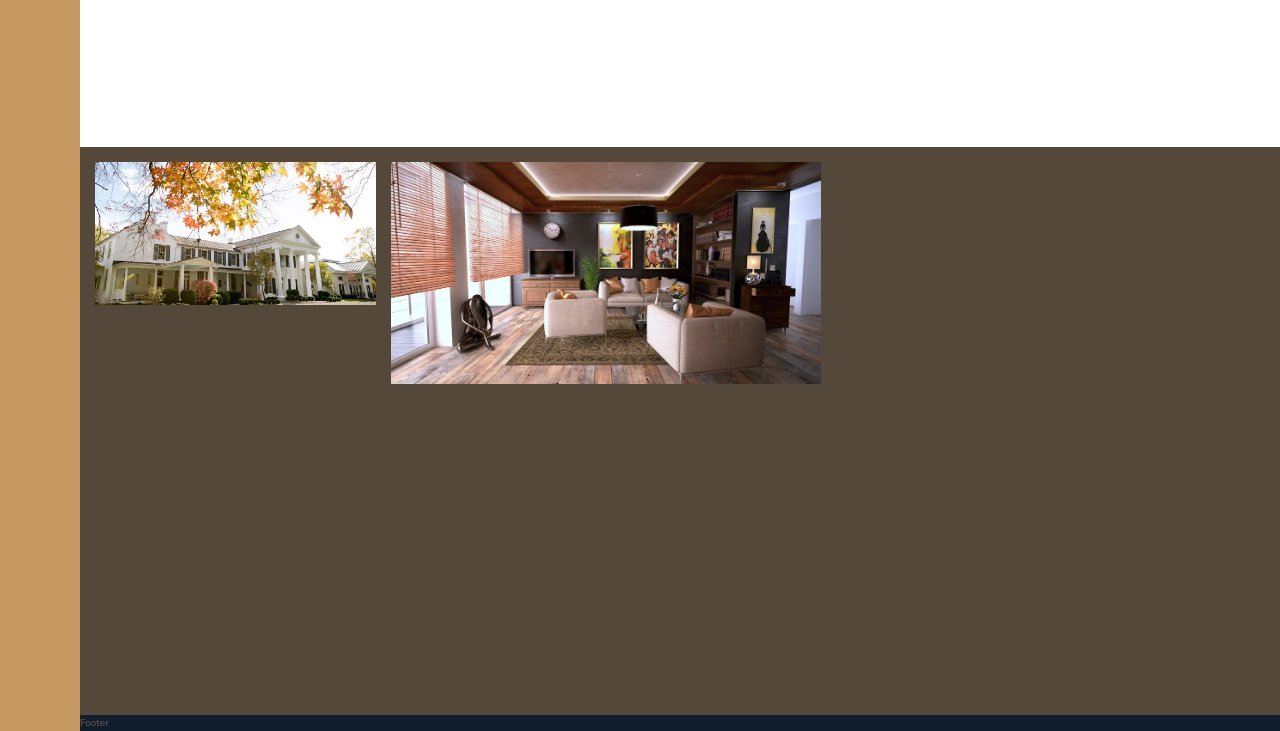
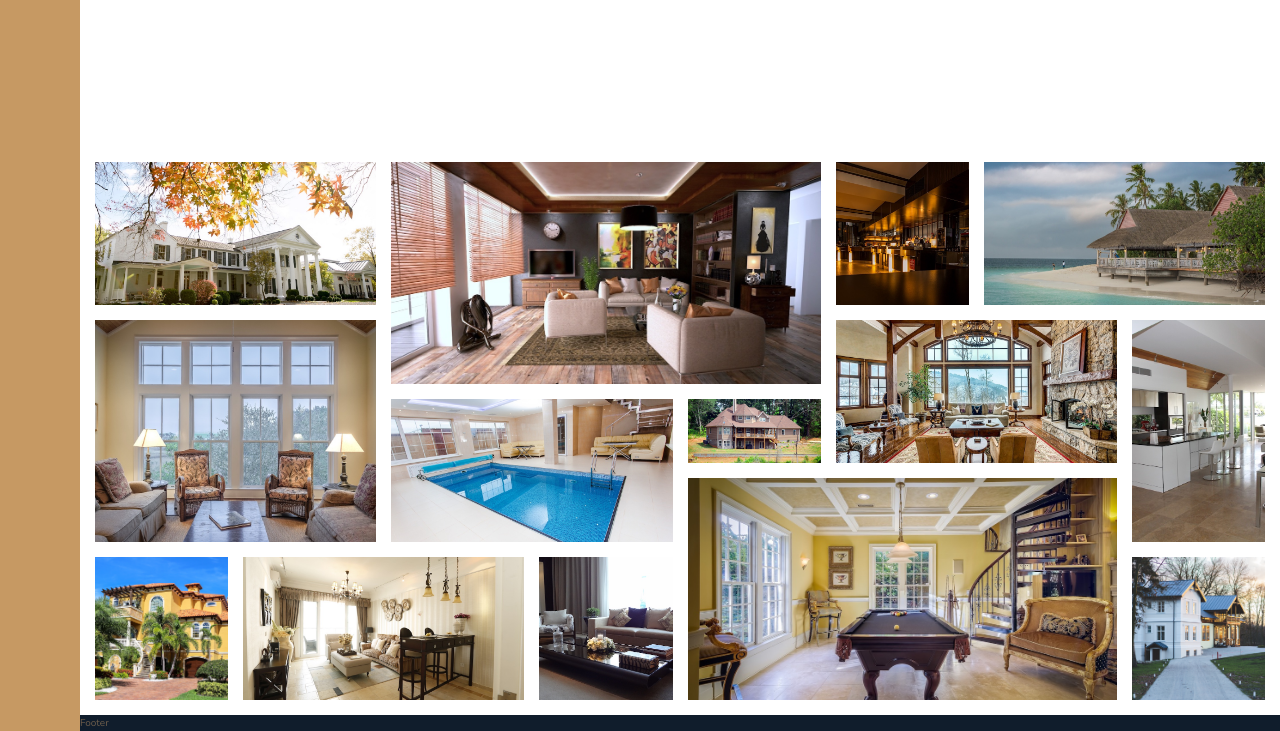
Before and after one commit to vidban/Nexter-clone, a website built with webpack: page src/client/views/index.html in a window 1280 px wide. Shown: the part 3005-3736 px from the top of the page. Built offline with nearby package versions, Linux system fonts and the light colour scheme; files whose address does not match are found by name.

Commit message:
Added all images to gallery with style

```diff
--- a/src/client/styles/_gallery.scss
+++ b/src/client/styles/_gallery.scss
@@ -1,5 +1,4 @@
 .gallery {
-  background-color: $color-grey-dark-1;
   grid-column: full-start / full-end;
   padding: 1.5rem;
 
@@ -18,6 +17,66 @@
       grid-row: 1 / span 3;
       grid-column: 3 / span 3;
     }
+
+    &--3 {
+      grid-row: 1 / span 2;
+      grid-column: 6 / span 1;
+    }
+
+    &--4 {
+      grid-row: 1 / span 2;
+      grid-column: 7 / span 2;
+    }
+
+    &--5 {
+      grid-row: 3 / span 3;
+      grid-column: 1 / span 2;
+    }
+
+    &--6 {
+      grid-row: 4 / span 2;
+      grid-column: 3 / span 2;
+    }
+
+    &--7 {
+      grid-row: 4 / span 1;
+      grid-column: 5 / span 1;
+    }
+
+    &--8 {
+      grid-row: 3 / span 2;
+      grid-column: 6 / span 2;
+    }
+
+    &--9 {
+      grid-row: 3 / span 3;
+      grid-column: 8 / span 1;
+    }
+
+    &--10 {
+      grid-row: 6 / span 2;
+      grid-column: 1 / span 1;
+    }
+
+    &--11 {
+      grid-row: 6 / span 2;
+      grid-column: 2 / span 2;
+    }
+
+    &--12 {
+      grid-row: 6 / span 2;
+      grid-column: 4 / span 1;
+    }
+
+    &--13 {
+      grid-row: 5 / span 3;
+      grid-column: 5 / span 3;
+    }
+
+    &--14 {
+      grid-row: 6 / span 2;
+      grid-column: 8 / span 1;
+    }
   }
 
   &__img {
--- a/src/client/views/index.html
+++ b/src/client/views/index.html
@@ -303,6 +303,42 @@
       <figure class="gallery__item gallery__item--2">
         <img src="gal-2.jpeg" alt="Gallery image 2" class="gallery__img" />
       </figure>
+      <figure class="gallery__item gallery__item--3">
+        <img src="gal-3.jpeg" alt="Gallery image 3" class="gallery__img" />
+      </figure>
+      <figure class="gallery__item gallery__item--4">
+        <img src="gal-4.jpeg" alt="Gallery image 4" class="gallery__img" />
+      </figure>
+      <figure class="gallery__item gallery__item--5">
+        <img src="gal-5.jpeg" alt="Gallery image 5" class="gallery__img" />
+      </figure>
+      <figure class="gallery__item gallery__item--6">
+        <img src="gal-6.jpeg" alt="Gallery image 6" class="gallery__img" />
+      </figure>
+      <figure class="gallery__item gallery__item--7">
+        <img src="gal-7.jpeg" alt="Gallery image 7" class="gallery__img" />
+      </figure>
+      <figure class="gallery__item gallery__item--8">
+        <img src="gal-8.jpeg" alt="Gallery image 8" class="gallery__img" />
+      </figure>
+      <figure class="gallery__item gallery__item--9">
+        <img src="gal-9.jpeg" alt="Gallery image 9" class="gallery__img" />
+      </figure>
+      <figure class="gallery__item gallery__item--10">
+        <img src="gal-10.jpeg" alt="Gallery image 10" class="gallery__img" />
+      </figure>
+      <figure class="gallery__item gallery__item--11">
+        <img src="gal-11.jpeg" alt="Gallery image 11" class="gallery__img" />
+      </figure>
+      <figure class="gallery__item gallery__item--12">
+        <img src="gal-12.jpeg" alt="Gallery image 12" class="gallery__img" />
+      </figure>
+      <figure class="gallery__item gallery__item--13">
+        <img src="gal-13.jpeg" alt="Gallery image 13" class="gallery__img" />
+      </figure>
+      <figure class="gallery__item gallery__item--14">
+        <img src="gal-14.jpeg" alt="Gallery image 14" class="gallery__img" />
+      </figure>
     </section>
     <footer class="footer">Footer</footer>
   </body>
```
